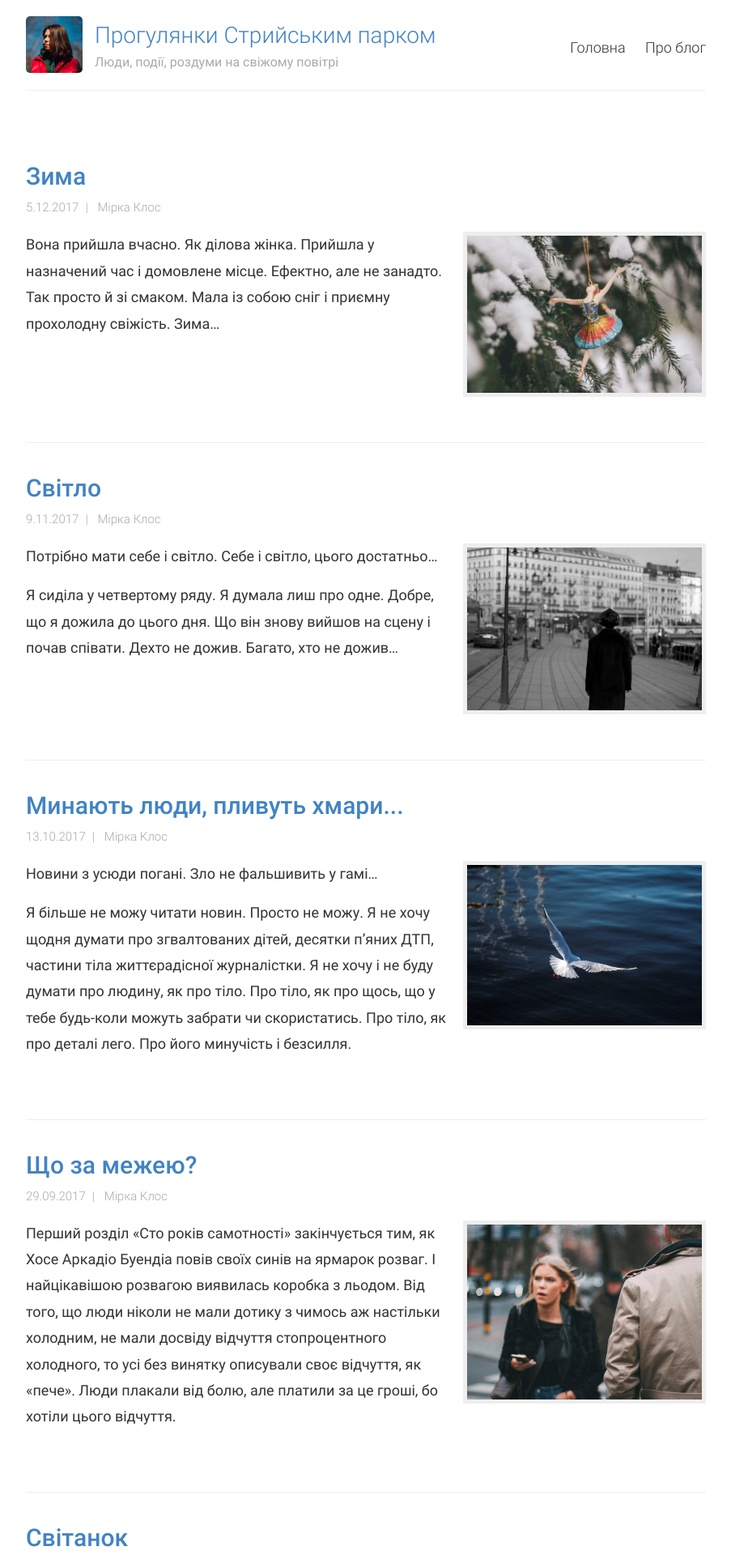
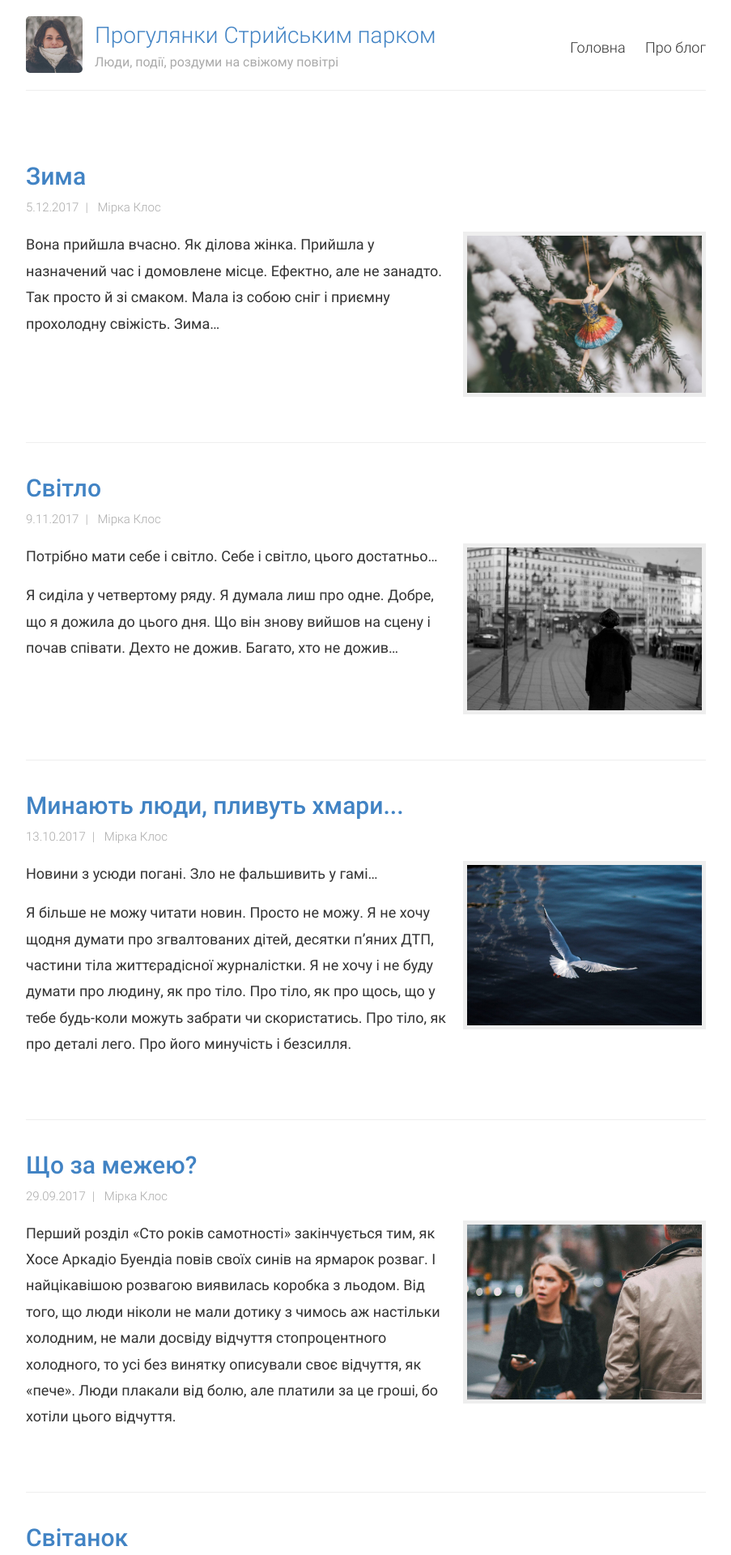
Before and after one commit to lvivparkwalks/lvivparkwalks.github.io, a Jekyll site: the page built from index.html, in a window 1280 px wide. Shown: the top 1920 px of the page at 81% size, without its empty margins (188-1091 px from the left). Built offline with Jekyll 4.4.1, drawn with Linux system fonts in a browser that asks for light colours; the list of posts is cut into pages by our own code.

Commit message:
profile picture updated

```diff
--- a/_config.yml
+++ b/_config.yml
@@ -9,7 +9,7 @@ name: Прогулянки Стрийським парком
 description: Люди, події, роздуми на свіжому повітрі
 
 # URL of your avatar or profile pic (you could use your GitHub profile pic)
-avatar: /images/mirka_klos_2017-04.jpg
+avatar: /images/mirka_klos_2017-12.jpg
 
 # Blog content defaults
 author: "Мірка Клос"
```
Also changed, not shown: images/lvivparkwalks_background_2017-12.jpg (added), images/mirka_klos_2017-12.jpg (added).
